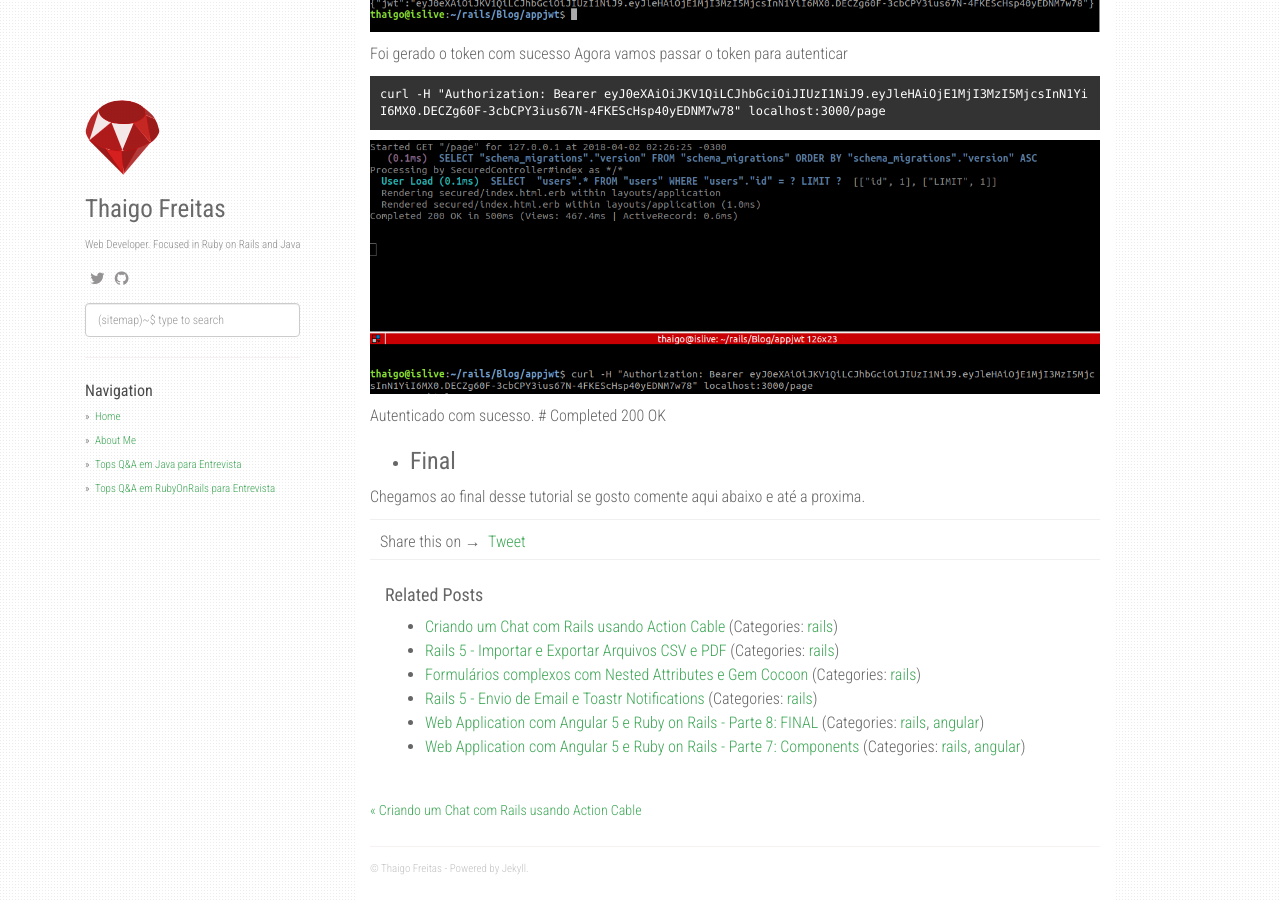
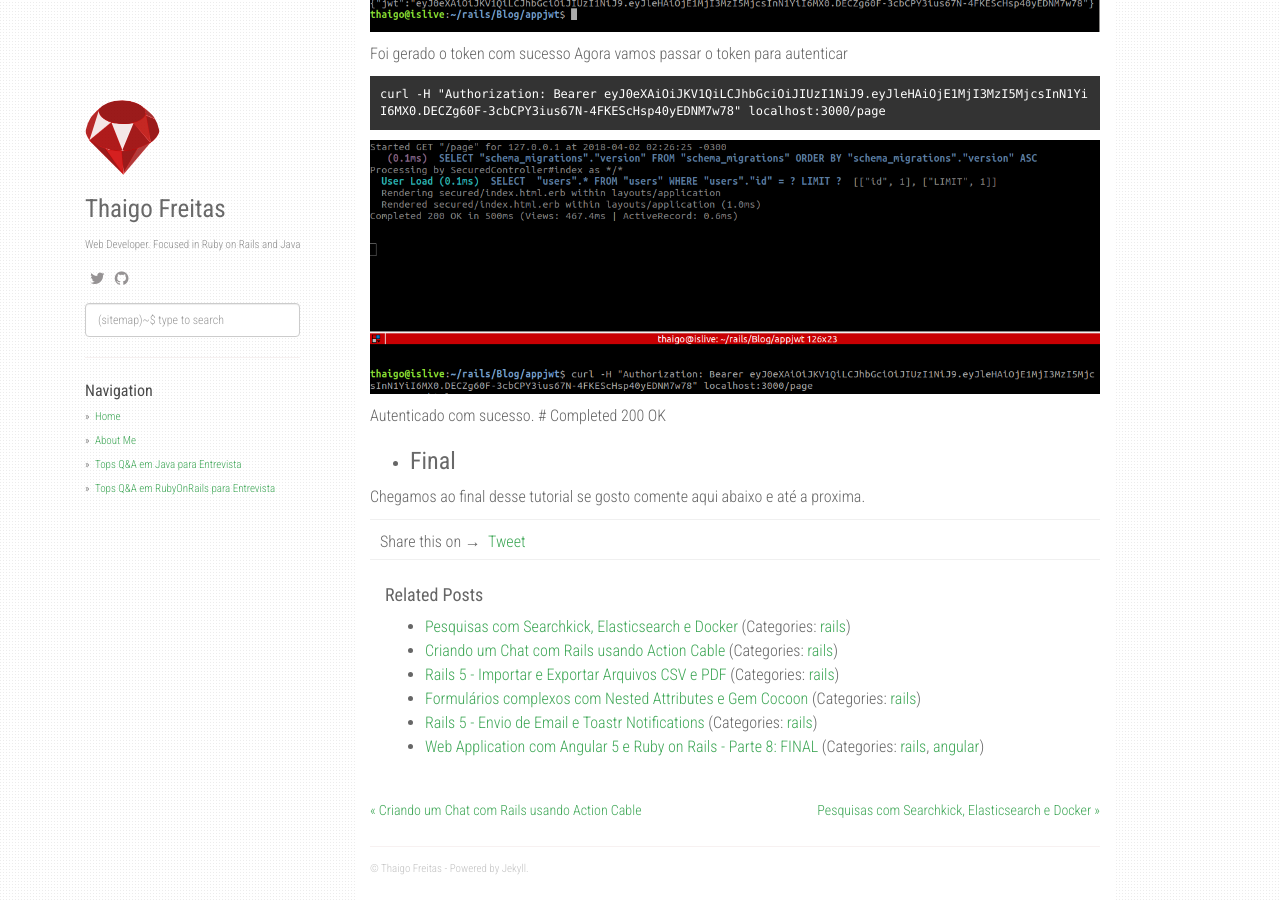
Before and after one commit to Thaigo/Thaigo.github.io, a Jekyll site: the page built from _posts/2018-04-02-jwt-authentication-para-rails-api.md, in a window 1280 px wide and 900 px high, scrolled down 3382 px. Built offline with Jekyll 4.4.1, drawn with Linux system fonts in a browser that asks for light colours; nearby versions of some CDN libraries; comment, search, counter and statistics services are not loaded; part of the change alters nothing that is shown; some of the changed text lies outside the part shown.

Commit message:
update_post

````diff
--- a/_posts/2018-04-02-jwt-authentication-para-rails-api.md
+++ b/_posts/2018-04-02-jwt-authentication-para-rails-api.md
@@ -158,7 +158,7 @@ rails test test/models/user_test.rb
 
  - ### Testando com Curl
 
-Vamos realizar o teste seu logar com usuario e senha
+Vamos realizar o teste sem colocar usuario e senha
 
 ```
 curl localhost:3000/page
--- /dev/null
+++ b/_posts/2018-04-05-pesquisas-com-searchkick-elasticsearch-e-docker.md
@@ -0,0 +1,256 @@
+---
+layout: post
+title:  "Pesquisas com Searchkick, Elasticsearch e Docker"
+date:   2018-04-05 04:25:00 -0300
+tags: rails, searchkick, elasticsearch, docker, web
+categories: [rails]
+---
+
+Nesse tutorial vou mostrar como realizar busca de dados utilizando [Searchkick](https://github.com/https://github.com/ankane/searchkicknsarno/knock) e [Elasticsearch](https://www.elastic.co/) com [Docker](https://www.docker.com/) em Ruby on Rails
+
+
+## O que vamos construir?
+
+Nos vamos construir uma aplicação simples onde teremos uma lista com varios livros onde sera possivel as pesquisar pelo seu titulo.
+
+Veja uma rapida demonstração da aplicação.
+
+<iframe width="100%" height="315" src="https://www.youtube.com/embed/cqMUWB9OPHE" frameborder="0" allow="autoplay; encrypted-media" allowfullscreen></iframe>
+
+
+ - ## Setup Inicial com Docker
+
+ Já existe um poste sobre **Docker** nesse blog para saber mais [Clique aqui](https://thaigo.github.io/ruby/docker/desenvolvendo-uma-aplicacao-com-docker-e-rails)
+
+ Altere somente o `docker-compose.yml` para usar o serviço do **ElasticSearch**
+
+ ```ruby
+ version: '3'
+
+services:
+  postgres:
+    image: 'postgres:9.5'
+    volumes:
+      - 'postgres:/var/lib/postgresql/data'
+
+  website:
+    depends_on:
+      - 'postgres'
+      - 'elasticsearch'
+    build: .
+    command: bash start.sh
+    ports:
+      - '3000:3000'
+    volumes:
+      - '.:/myapp'
+    volumes_from:
+    - box
+    environment:
+      ELASTICSEARCH_URL: elasticsearch:9200
+
+  elasticsearch:
+    image: "elasticsearch:5"
+    ports:
+      - "9200:9200"
+    volumes:
+      - elastic:/usr/share/elasticsearch/data
+    environment:
+      - Des.network.host=0.0.0.0
+
+  box:
+    image: busybox
+    volumes:
+      - /box
+
+volumes:
+  postgres:
+  box:
+  elastic:
+```
+
+Rode o build
+
+```
+docker-compose build
+```
+
+No Gemfile adicione as gems
+
+```ruby
+...
+
+gem 'searchkick'
+
+
+group :development, :test do
+  # Call 'byebug' anywhere in the code to stop execution and get a debugger console
+  gem 'byebug', platform: :mri
+  gem 'faker'
+end
+
+...
+
+```
+Rode um bundle install
+
+```
+docker-compose run --rm website bundle install
+```
+
+Crie o Banco de dados
+```
+docker-compose run --rm website bundle exec rake db:create
+```
+
+ - ## Model
+
+Vamos criar a model book e popular o banco de dados com o faker
+
+```
+docker-compose run --rm website bundle exec rails generate model book title
+```
+
+Rode a migrate
+```
+docker-compose run --rm website bundle exec rake db:migrate
+```
+
+
+Agora em `db/seeds.rb` adicione o codigo abaixo onde vamos popular o banco com varios titulos de livros fake
+
+```ruby
+books = (1..90).map do
+  Book.create!(
+    title: Faker::Book.title
+  )
+end
+
+puts 'Books created'
+```
+
+Rode o Seed
+```
+docker-compose run --rm website bundle exec rake db:seed
+```
+
+- ## Controller
+
+Vamos criar a controller books
+
+```
+docker-compose run --rm website bundle exec rails generate controller books index
+```
+
+Em `app/controllers/books_controller.rb` crie o metodo show
+
+```ruby
+class BooksController < ApplicationController
+  def index
+
+  end
+
+  def show
+    @book = Book.find(params[:id])
+  end
+end
+```
+
+Em `config/routes.rb` adicione
+
+```ruby
+Rails.application.routes.draw do
+  resources :books
+
+  root to: 'books#index'
+end
+```
+
+- ## Views
+
+Em `app/views/books/index.html.erb` adicione
+
+```
+<table>
+  <thead>
+    <tr>
+      <th>ID</th>
+      <th>Title</th>
+      <th colspan="3"></th>
+    </tr>
+  </thead>
+
+  <tbody>
+    <% @books.each do |book| %>
+      <tr>
+        <td><%= book.id %></td>
+        <td><%= book.title %></td>
+        <td><%= link_to 'Show Book', book %></td>
+      </tr>
+    <% end %>
+  </tbody>
+</table>
+```
+
+Em `app/views/books` crie um arquivo chamado **show.html.erb** e adicione
+```
+<p>
+  <strong>Title:</strong>
+  <%= @book.title %>
+</p>
+
+<%= link_to 'Open PDF' %>
+```
+
+- ## Searchkick e ElasticSearch
+
+Em `app/models/book.rb` coloque as linha de codigo
+
+```ruby
+class Book < ApplicationRecord
+
+  searchkick word: [:title]
+
+  def search_data
+    {
+      title: title
+    }
+  end
+end
+```
+Em `app/controllers/books_controller.rb` coloque as linha de codigo
+
+```ruby
+def index
+    search = params[:q].present? ? params[:q] : nil
+    @books = if search
+      Book.search params[:q], fields: ["title"]
+    else
+      Book.all
+    end
+  end
+```
+
+Em `app/views/books/index.html.erb` adicione acima da tag table
+
+```
+<h3>Books</h3>
+<%= form_tag books_path, method: :get do %>
+  <div >
+    <%= text_field_tag :q, nil, placeholder: "Search"  %>
+    <%= submit_tag 'Search'  %>
+    <div >
+      <%= link_to 'Clear', root_url %>
+
+    </div>
+  </div>
+<% end %>
+```
+
+- ## Final
+
+Rode o projeto
+```
+docker-compose up
+```
+
+Chegamos ao fim desse tutorial faça testes realize melhorias comente aqui abaixo e até a proxima.
````
